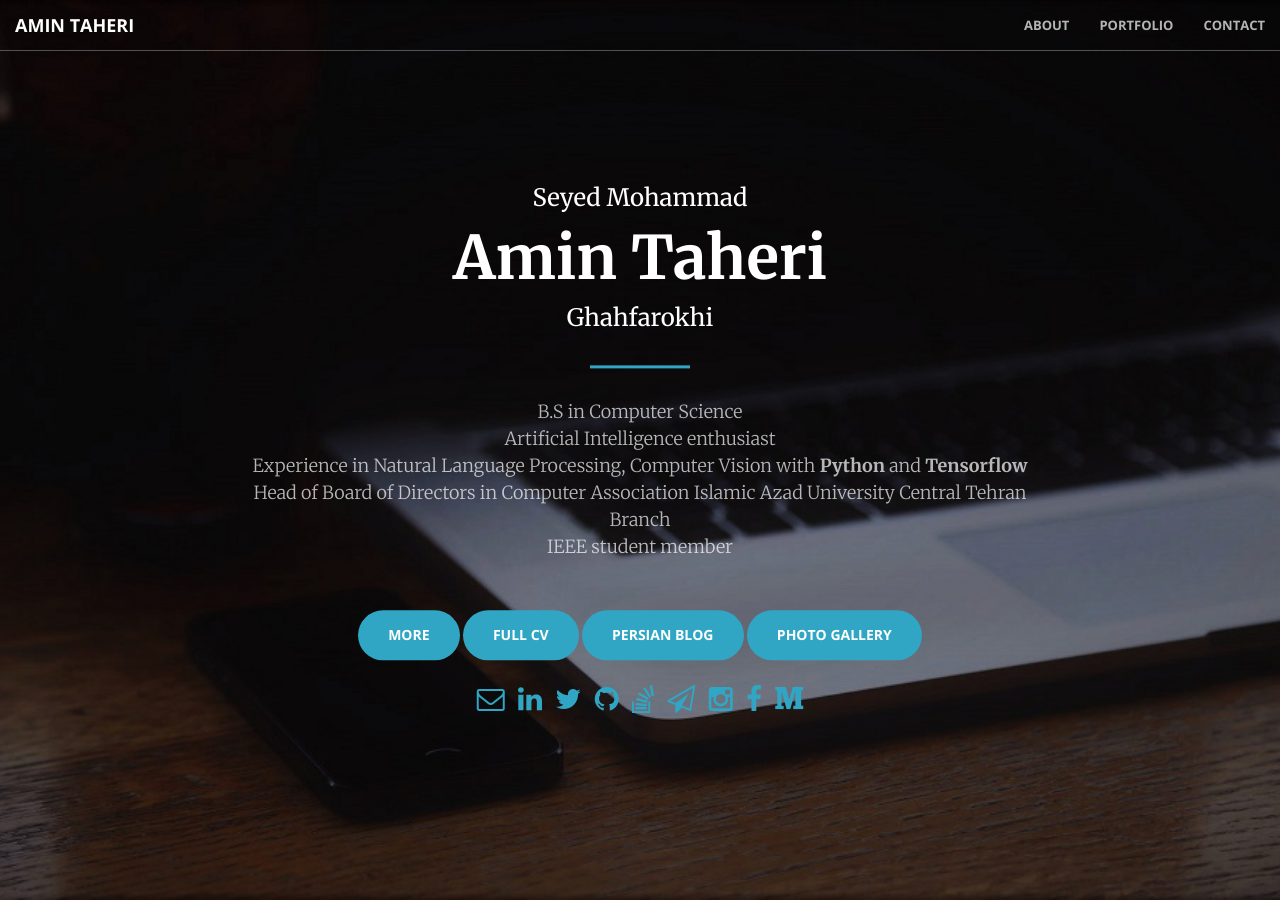
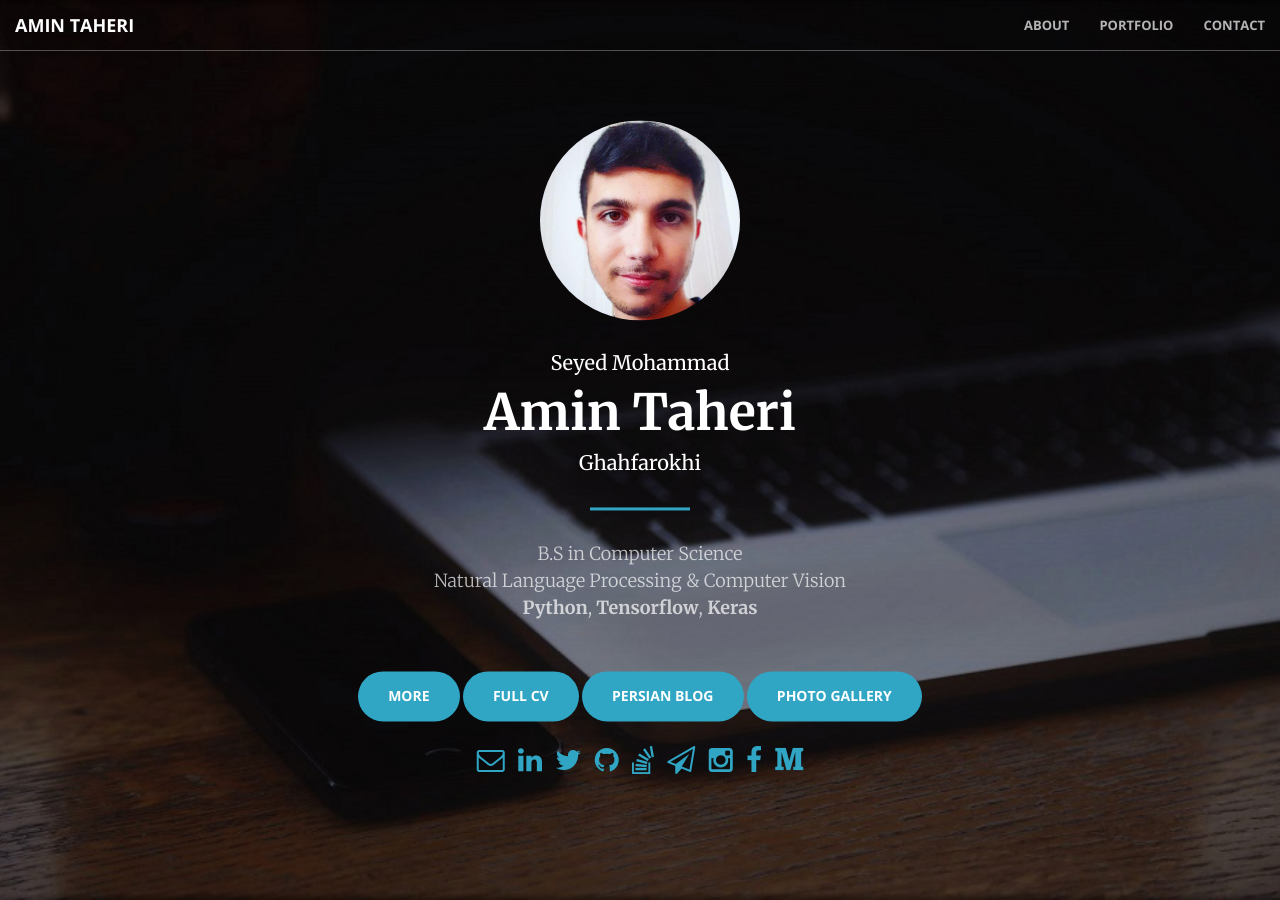
Before and after one commit to AminTaheri23/AminTaheri23.github.io, a Jekyll site: the page built from index.html, in a window 1280 px wide and 900 px high. Built offline with Jekyll 4.4.1, drawn with Linux system fonts in a browser that asks for light colours.

Commit message:
added my picture rouneded - summerize header

```diff
--- a/_includes/header.html
+++ b/_includes/header.html
@@ -2,24 +2,29 @@
     <div class="header-content">
         <style type="text/css">
         div.b {
-            font-size: 60px;
+            font-size: 50px;
             }
+        div.s {
+            font-size: 20px;
+        }
+        div.fol {
+            font: outline;
+        }
         </style>
         <div class="header-content-inner">
+            <img src="img\latest.jpg" class="mx-auto d-block img-circle" width="200" height="200">
 
-            <font size="5">
-            Seyed Mohammad<br></font>
-            <div class="b">
-                 <b>Amin Taheri</b><br>
-            </div>
-            <font size="5">Ghahfarokhi</font>
+            <div class="s"><br>Seyed Mohammad</div>
+            <div class="b"><b>Amin Taheri</b></div>
+            <div class="s">Ghahfarokhi</div>
 
             <hr width="100">
+            <div class="fol">
             <p>B.S in Computer Science
-            <br>Artificial Intelligence enthusiast
-            <br>Experience in Natural Language Processing, Computer Vision with <b>Python</b> and <b>Tensorflow</b>
-            <br>Head of Board of Directors in Computer Association Islamic Azad University Central Tehran Branch
-            <br>IEEE student member</p>
+            <br>Natural Language Processing & Computer Vision
+            <br><b>Python</b>, <b>Tensorflow</b>, <b>Keras</b>
+            </p>
+            </div>
 
             <a href="#about" class="btn btn-primary btn-xl page-scroll">More</a>
             <a target = "_blank" href="/cv.html" class="btn btn-primary btn-xl">Full CV</a>
```
Also changed, not shown: img/latest.jpg (added).
